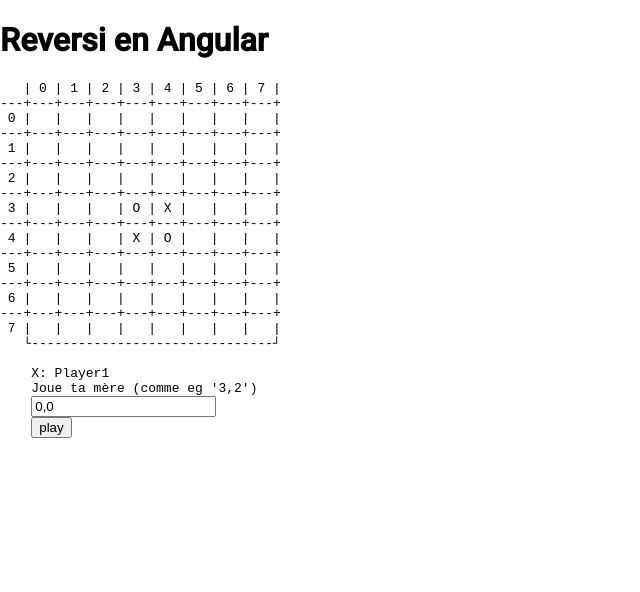
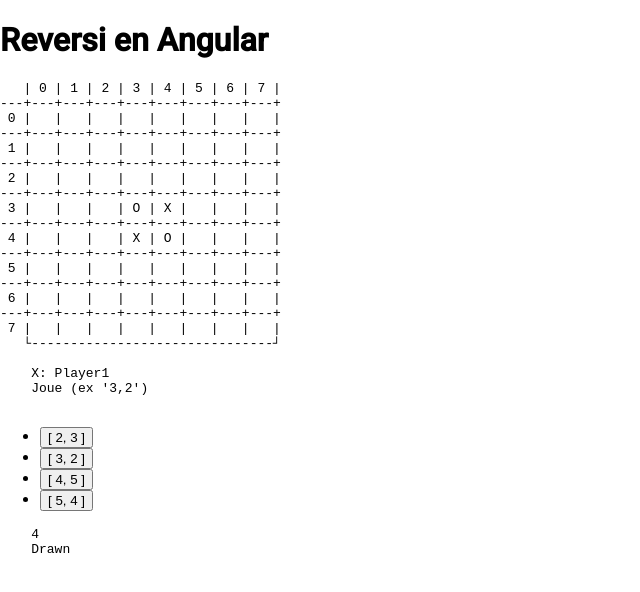
Before and after one commit to l3-miage-cl-ihm/reversi-en-angular-l3miage-oukkaly, an Angular app: page / in a window 1280 px wide. Shown: the top 592 px of the page, without its empty margins (0-640 px from the left). Built offline with nearby package versions, Linux system fonts and the light colour scheme.

Commit message:
ajout du computed

```diff
--- a/src/app/app.component.html
+++ b/src/app/app.component.html
@@ -1,8 +1,23 @@
 <h1>Reversi en Angular</h1>
-<pre>{{affichageBoard()}}
+<pre>{{strBoard()}}
     {{currentPlayer()}}
-    Joue ta mère (comme eg '3,2')
-    <input type="text" [(ngModel)]="userInput"/>
-    <button (click)="affichageCoordonee()">play</button>
+    Joue (ex '3,2')
+    <!--
+        <form action="affichageCoordonee()">
+            <input type="text" [(ngModel)]="userInput" [ngModelOptions]="{standalone: true}" />
+            <button type="submit" >play</button>
+        </form>
+    -->
+</pre>
+    <ul>
+    <li *ngFor="let coup of coupsPossibles()">
+        <button (click)="playAt(coup)">
+            {{coup | json}}
+        </button>
+    </li>
+</ul>
 
+<pre>
+    {{coupsPossibles().length}}
+    {{winnerSig()}}
 </pre>
--- a/src/app/app.component.ts
+++ b/src/app/app.component.ts
@@ -1,5 +1,5 @@
 import { ChangeDetectionStrategy, Component, Signal, computed, signal } from '@angular/core';
-import { Matrix, initMatrix } from './data/utils';
+import { Matrix, initMatrix, toMatrix } from './data/utils';
 import { Board, BoardtoString, GameState, TileCoords, Turn, cToString } from './data/reversi.definitions';
 import { produce } from 'immer';
 import { whereCanPlay } from './data/reversi.game';
@@ -12,12 +12,55 @@
   styleUrls: ['./app.component.scss'],
   changeDetection: ChangeDetectionStrategy.OnPush
 })
+
 export class AppComponent {
+
   // à compléter
   userInput: TileCoords = [0,0];
   strBoard: Signal<string>;
+  gameStateAll : Signal<GameStateAll> ;
+  winnerSig: Signal<undefined | "Drawn" | Turn> ;
+  scoresSig: Signal<Readonly<{ Player1: number, Player2: number }>>
+  playableSig: Signal<Matrix<boolean, 8,8>> ;
+  readonly coupsPossibles: Signal<readonly TileCoords[]>;
+
   constructor(private gameService : ReversiService){
-    this.strBoard = computed( () => BoardtoString(this.gameService.sigGameState().board))
+    this.strBoard = computed( () => BoardtoString(this.gameService.sigGameState().board)); // good
+
+    this.coupsPossibles = computed(
+      () => whereCanPlay( this.gameService.sigGameState() )
+    ); // good
+    this.winnerSig = computed( () => {
+      return this.coupsPossibles.length === 0 ? this.isDraw() : undefined ;
+    }
+    ); // a implémenter
+
+    this.scoresSig = computed( () => ({Player1: 2 , Player2: 2})); // good
+
+    this.playableSig = computed( () => {
+      const resMatrix = initMatrix(() => false, 8,8);
+      const isPlayable = produce( resMatrix, mutableMatrice => {
+        //coupsPossibles() => une liste de coord (i , j)
+        this.coupsPossibles().map( x => {
+          mutableMatrice[x[0]][x[1]] = true;
+        });
+        // Vous devrez utiliser la fonction whereCanPlay pour savoir quelles cases de la matrice doivent être marquées comme true (jouables)
+      });
+
+      return isPlayable;
+
+    });
+
+
+    this.gameStateAll = computed<GameStateAll>( () => ({
+      gameState: this.gameService.sigGameState(),
+      listPlayable: this.coupsPossibles(),
+      isPlayable: this.playableSig() ,
+      scores: this.scoresSig(),
+      boardString: this.strBoard(),
+      winner: this.winnerSig()
+    }));
+
   }
   affichageCoordonee(){
     this.gameService.play(this.userInput);
@@ -29,4 +72,34 @@
     const player = this.gameService.sigGameState().turn ;
     return cToString(player)+": "+player;
   }
+  playAt(coor: TileCoords) {
+    this.gameService.play(coor);
+  }
+
+  exist(coor : TileCoords , coorGiven: TileCoords[] ): boolean{
+    let i = 0 ;
+    while( i < coorGiven.length &&  coor !== coorGiven[i] ){
+      i++;
+    }
+    return i < coorGiven.length ;
+  }
+
+isDraw(): "Drawn" | Turn {
+  return this.scoresSig().Player1 === this.scoresSig().Player2 ? "Drawn" : this.whoWins() ;
 }
+  whoWins(): Turn {
+      // regarder le score
+      return this.scoresSig().Player1 > this.scoresSig().Player2  ?'Player1' : 'Player2';
+  }
+
+}
+
+
+export interface GameStateAll {
+  readonly gameState: GameState;
+  readonly listPlayable: readonly TileCoords[];
+  readonly isPlayable: Matrix<boolean, 8, 8>;
+  readonly scores: Readonly<{ Player1: number, Player2: number }>;
+  readonly boardString: string;
+  readonly winner: undefined | "Drawn" | Turn;
+}
```
